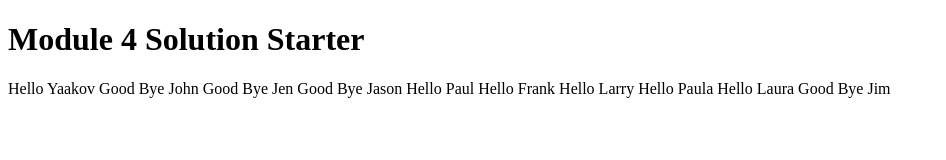
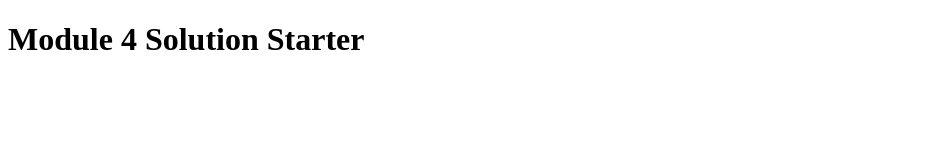
Before and after one commit to Gerges-Hana/mod4_solution, a plain HTML site: page index.html in a window 1280 px wide. Shown: the whole page, without its empty margins (0-946 px from the left). Drawn offline with Linux system fonts and the light colour scheme.

Commit message:
Add files via upload

```diff
--- a/index.html
+++ b/index.html
@@ -10,22 +10,3 @@
   <P id="p_content"></P>
 </body>
 </html>
-Hello Yaakov
-
-Good Bye John
-
-Good Bye Jen
-
-Good Bye Jason
-
-Hello Paul
-
-Hello Frank
-
-Hello Larry
-
-Hello Paula
-
-Hello Laura
-
-Good Bye Jim
```
